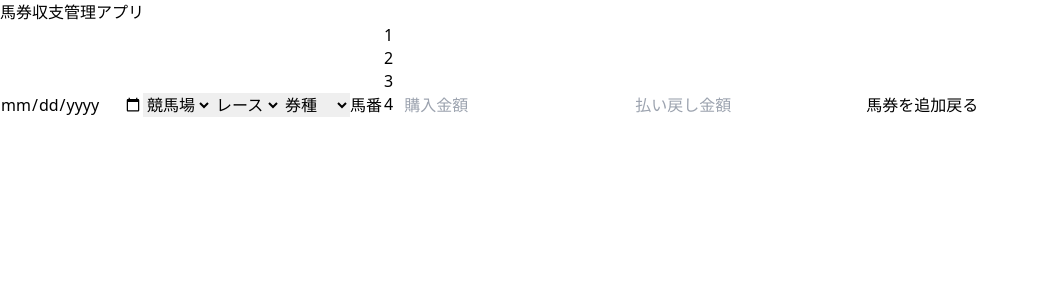
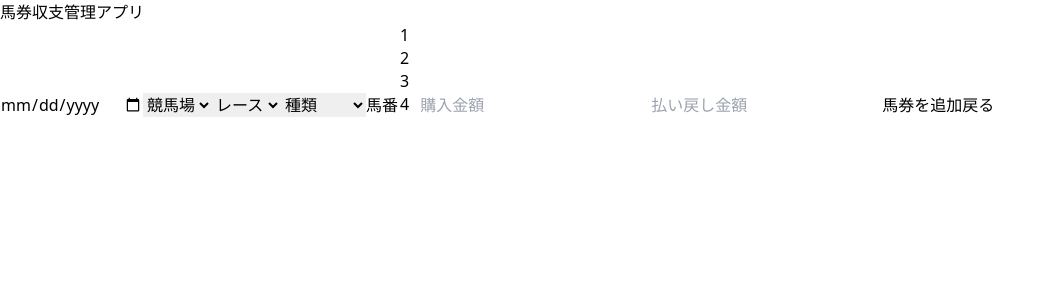
Before and after one commit to tukumo-n9/horse-racing-betting-ticket-manager, a React (Vite) app: page /add-ticket in a window 1280 px wide. Shown: the top 300 px of the page, without its empty margins (0-1055 px from the left). Built offline with nearby package versions, Linux system fonts and the light colour scheme.

Commit message:
#50 馬券の種類を追加

```diff
--- a/src/features/tickets/AddTicketForm.tsx
+++ b/src/features/tickets/AddTicketForm.tsx
@@ -83,9 +83,15 @@ function AddTicketForm() {
         <option value="12">12R</option>
       </select>
       <select value={typeName} onChange={(e) => setTypeName(e.target.value)}>
-        <option value="">券種</option>
+        <option value="">種類</option>
         <option value="単勝">単勝</option>
+        <option value="複勝">複勝</option>
+        <option value="応援馬券">応援馬券</option>
+        <option value="枠連">枠連</option>
         <option value="馬連">馬連</option>
+        <option value="馬単">馬単</option>
+        <option value="ワイド">ワイド</option>
+        <option value="三連複">三連複</option>
         <option value="三連単">三連単</option>
       </select>
       <label>
```
